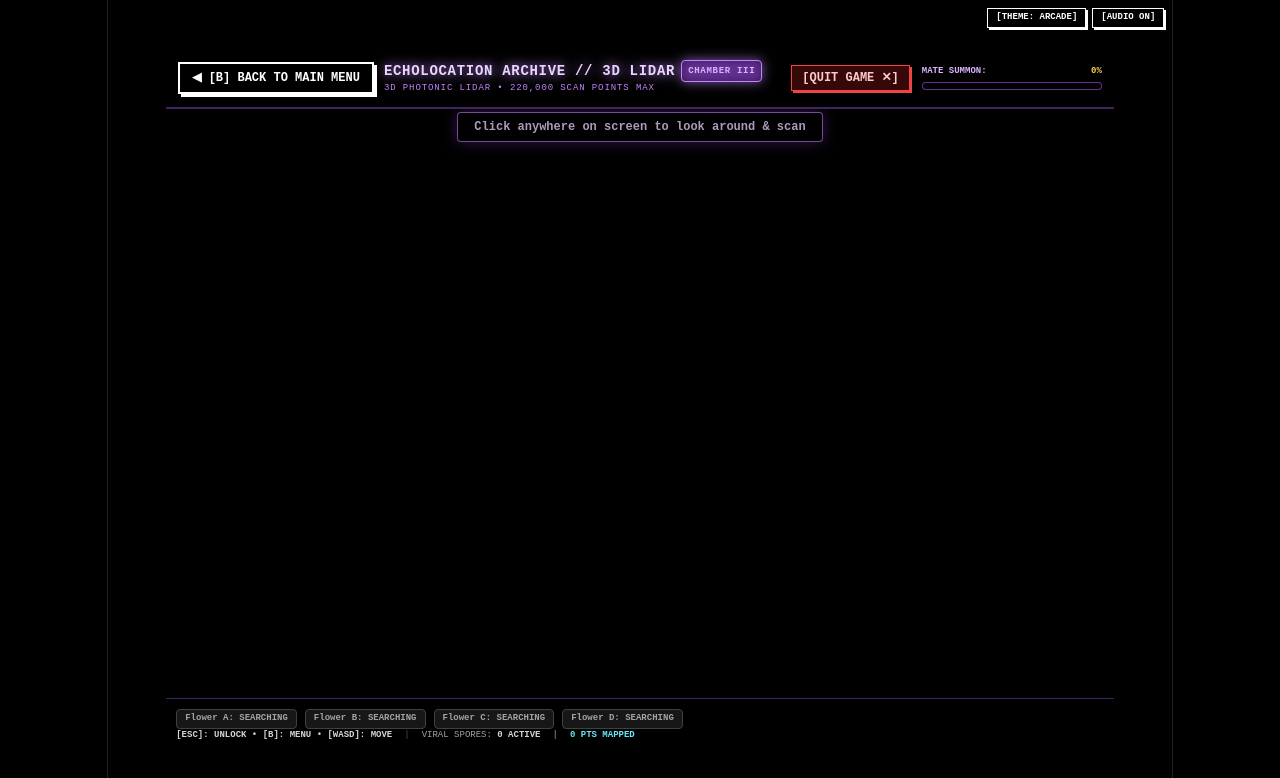
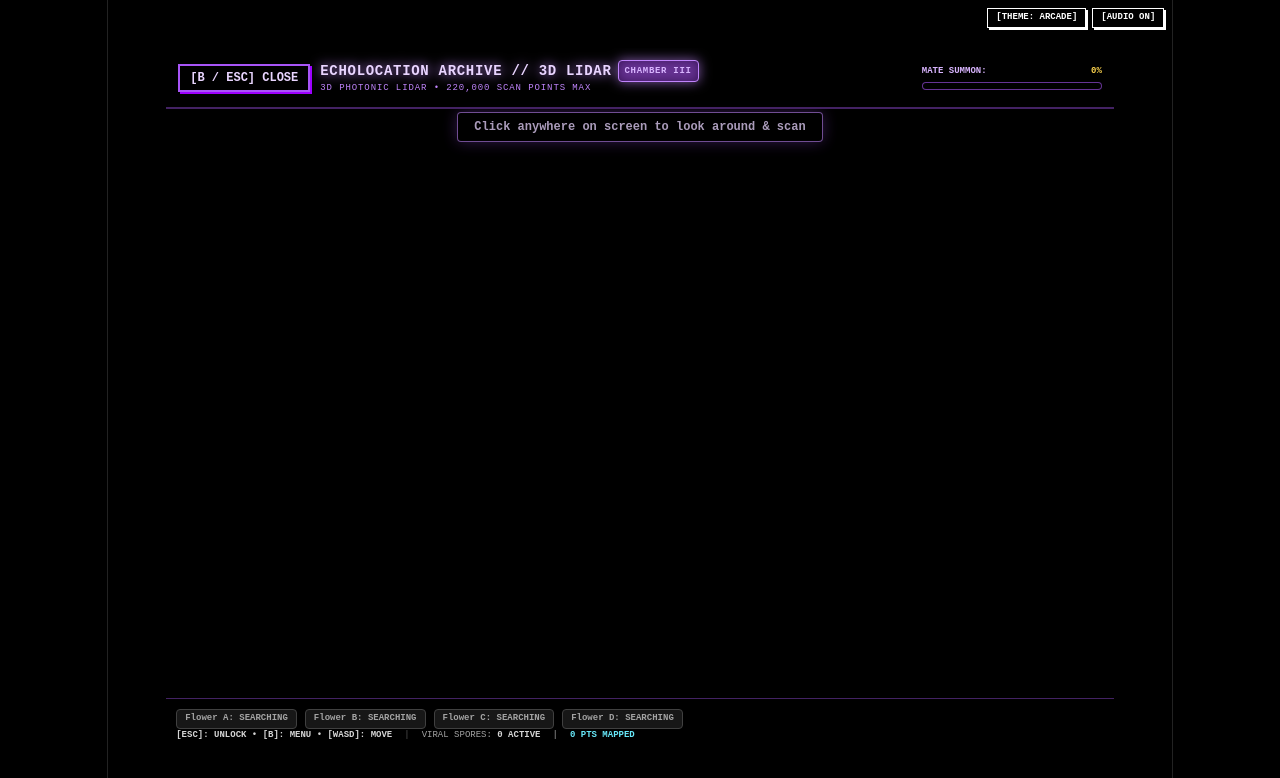
Before and after one commit to maxlearns2code/exo-cultures, a Next.js app: page /game in a window 1280 px wide. Shown: the top 778 px of the page. Built offline with nearby package versions, Linux system fonts and the light colour scheme.

Commit message:
refactor: unify in-game exit buttons to [B / ESC] CLOSE

```diff
--- a/src/components/molecules/GameHUD.tsx
+++ b/src/components/molecules/GameHUD.tsx
@@ -97,6 +97,11 @@ export function GameHUD({
       : isPhosphor
       ? "text-emerald-400"
       : "text-cyan-300",
+    closeButton: isBrutalist
+      ? "bg-black text-white hover:bg-neutral-800 border-2 border-white shadow-[2px_2px_0px_#ffffff]"
+      : isPhosphor
+      ? "bg-black text-emerald-300 hover:bg-emerald-950 border-2 border-emerald-500 shadow-[2px_2px_0px_#10b981]"
+      : "bg-black text-purple-200 hover:bg-purple-950 border-2 border-purple-500 shadow-[2px_2px_0px_#9d00ff]",
   };
 
   return (
@@ -106,10 +111,10 @@ export function GameHUD({
         <div className="flex items-center gap-2.5">
           <button
             onClick={onReturnToHub}
-            className="flex items-center gap-1.5 px-3 py-1.5 bg-black hover:bg-neutral-800 text-white font-black text-xs uppercase border-2 border-white transition-all cursor-pointer shadow-[3px_3px_0px_#ffffff] active:translate-y-0.5"
-            title="Return to Main Menu (or press B / ESC)"
+            className={`flex items-center gap-1 px-2.5 py-1 text-xs font-bold uppercase transition-all cursor-pointer ${themeStyles.closeButton}`}
+            title="Close [B / ESC]"
           >
-            <span>◀ [B] BACK TO MAIN MENU</span>
+            <span>[B / ESC] CLOSE</span>
           </button>
           <div>
             <h1 className={`text-xs md:text-sm font-bold tracking-wider uppercase flex items-center gap-1.5 ${themeStyles.titleColor}`}>
@@ -125,14 +130,6 @@ export function GameHUD({
         </div>
 
         <div className="flex items-center gap-3">
-          <button
-            onClick={onReturnToHub}
-            className="hidden sm:flex items-center px-2.5 py-1 bg-red-950/80 hover:bg-red-900 text-red-200 font-bold text-xs uppercase border border-red-500 transition-all cursor-pointer shadow-[2px_2px_0px_#ef4444]"
-            title="Exit Game to Hub"
-          >
-            <span>[QUIT GAME ✕]</span>
-          </button>
-
           {/* Lure / Mate Summon Progress Meter */}
           <div className="flex flex-col items-end gap-1 min-w-[120px] md:min-w-[180px]">
             <div className="flex items-center justify-between w-full text-[9px] font-bold">
--- a/src/components/molecules/GameModal.tsx
+++ b/src/components/molecules/GameModal.tsx
@@ -51,7 +51,7 @@ export function GameModal({
             onClick={onReturnToHub}
             className="flex-1 py-2.5 px-4 bg-black hover:bg-neutral-900 text-white font-bold text-xs uppercase tracking-wider border-2 border-white shadow-[4px_4px_0px_#ffffff] cursor-pointer transition-all"
           >
-            ◀ BACK TO MAIN MENU [B]
+            [B / ESC] CLOSE
           </button>
           <button
             onClick={onRestart}
```
